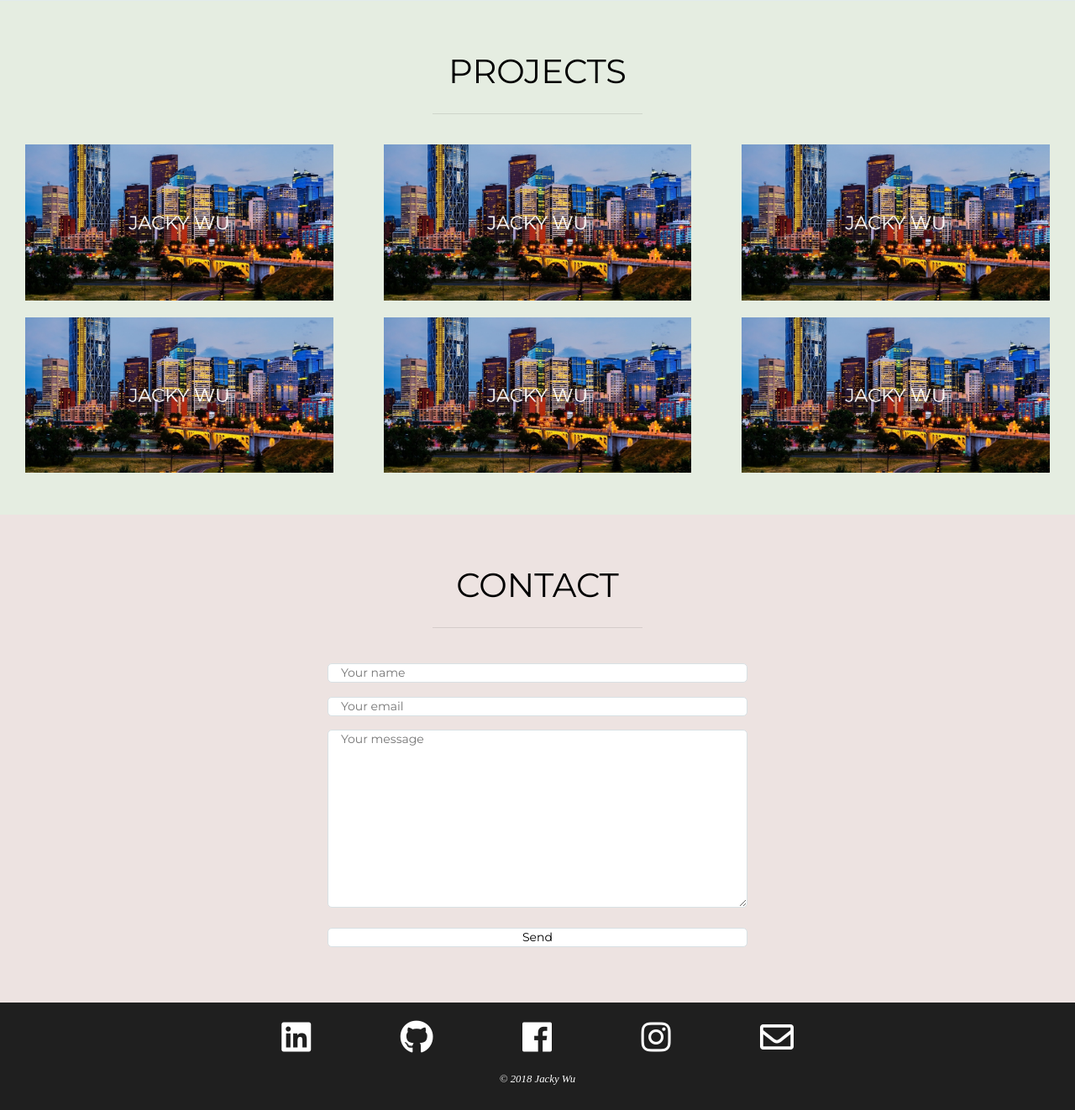
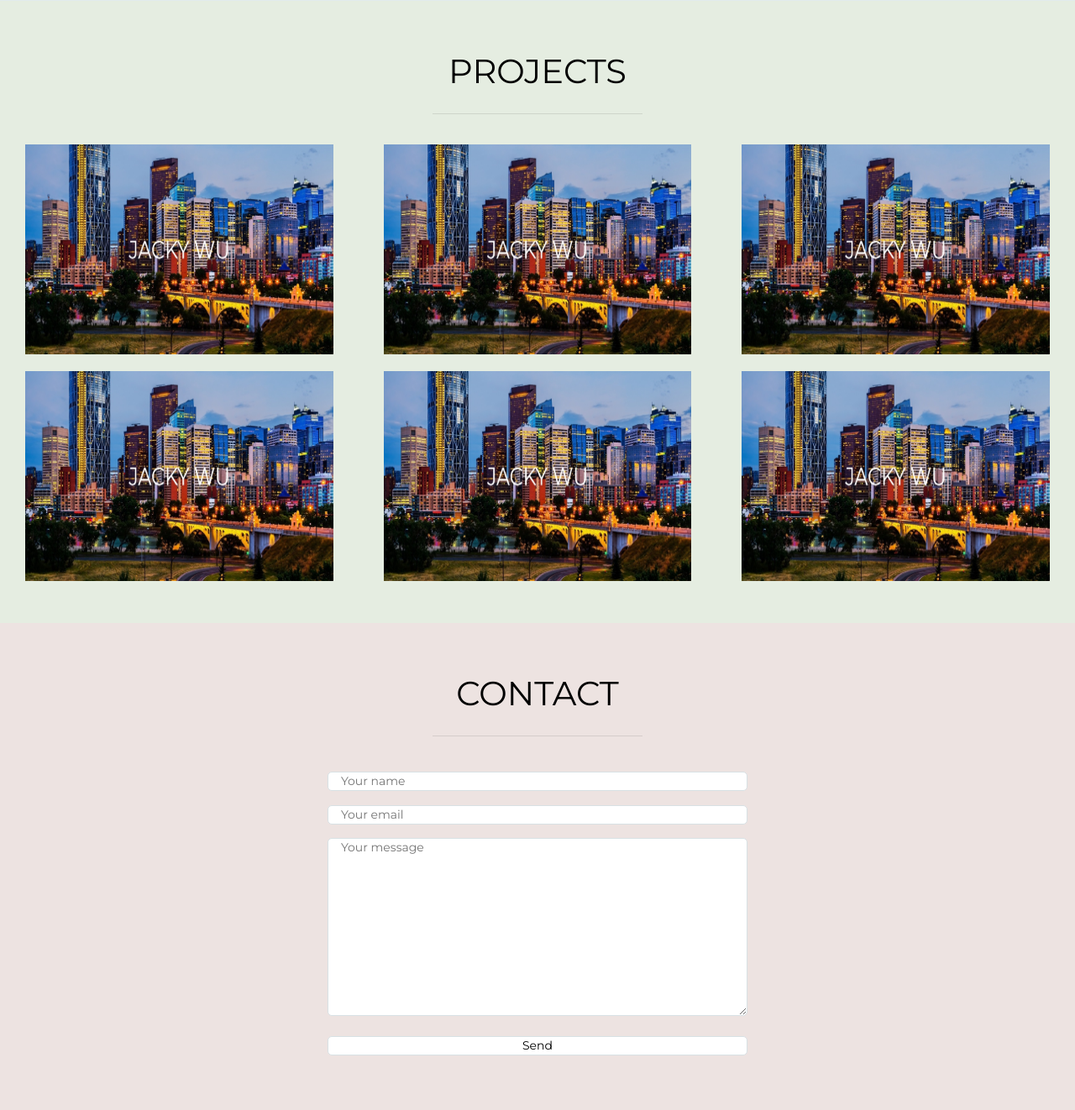
Before and after one commit to JackyJWu/jackyjwu.github.io, a PHP site: page / in a window 1280 px wide. Shown: the part 1572-2894 px from the top of the page at 84% size. Run offline with PHP 8.4, Linux system fonts and the light colour scheme; some libraries are stand-ins or nearby versions.

Commit message:
photogrid photo sizing
all photos should be the same size now.

```diff
--- a/assets/css/app.css
+++ b/assets/css/app.css
@@ -391,6 +391,8 @@ button[type="submit"]:focus {
 }
 
 .image {
+
+
   opacity: 1;
   display: block;
   width: 100%;
@@ -426,3 +428,7 @@ button[type="submit"]:focus {
   /* padding: 16px 32px; */
 
 }
+.thumbnail img {
+    height:250px;
+    width:100%;
+}
--- a/index.html
+++ b/index.html
@@ -84,7 +84,7 @@
   <div class="row">
     <!-- Use This Template for more projects -->
     <div class="col-lg-4 col-md-6 col-sm-6 pic" data-sr-id="12" style="margin-top:20px;  visibility: visible;  -webkit-transform: translateY(0) scale(1); opacity: 1;transform: translateY(0) scale(1); opacity: 1;-webkit-transition: -webkit-transform 0.7s cubic-bezier(0.6, 0.2, 0.1, 1) 0.5s, opacity 0.7s cubic-bezier(0.6, 0.2, 0.1, 1) 0.5s; transition: transform 0.7s cubic-bezier(0.6, 0.2, 0.1, 1) 0.5s, opacity 0.7s cubic-bezier(0.6, 0.2, 0.1, 1) 0.5s; ">
-      <div class="container">
+      <div class="container thumbnail">
         <a href="https://github.com/JackyJWu/jackyjwu.github.io">
         <img src="assets/lib/jweb.jpg"   class="image" style="width:100%">
         <div class="middle">
@@ -97,7 +97,7 @@
     </div>
 
     <div class="col-lg-4 col-md-6 col-sm-6 pic" data-sr-id="12" style="margin-top:20px; visibility: visible;  -webkit-transform: translateY(0) scale(1); opacity: 1;transform: translateY(0) scale(1); opacity: 1;-webkit-transition: -webkit-transform 0.7s cubic-bezier(0.6, 0.2, 0.1, 1) 0.5s, opacity 0.7s cubic-bezier(0.6, 0.2, 0.1, 1) 0.5s; transition: transform 0.7s cubic-bezier(0.6, 0.2, 0.1, 1) 0.5s, opacity 0.7s cubic-bezier(0.6, 0.2, 0.1, 1) 0.5s; ">
-      <div class="container">
+      <div class="container thumbnail">
         <a href="https://github.com/JackyJWu/jackyjwu.github.io">
         <img src="assets/lib/jweb.jpg"   class="image" style="width:100%">
         <div class="middle">
@@ -110,7 +110,20 @@
     </div>
 
     <div class="col-lg-4 col-md-6 col-sm-6 pic" data-sr-id="12" style="margin-top:20px; visibility: visible;  -webkit-transform: translateY(0) scale(1); opacity: 1;transform: translateY(0) scale(1); opacity: 1;-webkit-transition: -webkit-transform 0.7s cubic-bezier(0.6, 0.2, 0.1, 1) 0.5s, opacity 0.7s cubic-bezier(0.6, 0.2, 0.1, 1) 0.5s; transition: transform 0.7s cubic-bezier(0.6, 0.2, 0.1, 1) 0.5s, opacity 0.7s cubic-bezier(0.6, 0.2, 0.1, 1) 0.5s; ">
-      <div class="container">
+      <div class="container thumbnail">
+        <a href="https://github.com/JackyJWu/jackyjwu.github.io">
+        <img src="assets/lib/jweb.jpg"   class="image" style="width:100% ">
+        <div class="middle">
+
+          <div class="text"><a href="https://github.com/JackyJWu/jackyjwu.github.io" style="color: black; text-decoration:none;">Personal Website</a></div>
+            <div class="text" style="margin-top:10px; color:black;"><a href="https://github.com/JackyJWu/jackyjwu.github.io" style="color: black; text-decoration:none;"> Javascript, CSS, Bootstrap and HTML </a> </div>
+        </div>
+        </a>
+      </div>
+    </div>
+
+    <div class="col-lg-4 col-md-6 col-sm-6 pic" data-sr-id="12" style="margin-top:20px; visibility: visible;  -webkit-transform: translateY(0) scale(1); opacity: 1;transform: translateY(0) scale(1); opacity: 1;-webkit-transition: -webkit-transform 0.7s cubic-bezier(0.6, 0.2, 0.1, 1) 0.5s, opacity 0.7s cubic-bezier(0.6, 0.2, 0.1, 1) 0.5s; transition: transform 0.7s cubic-bezier(0.6, 0.2, 0.1, 1) 0.5s, opacity 0.7s cubic-bezier(0.6, 0.2, 0.1, 1) 0.5s; ">
+      <div class="container thumbnail">
         <a href="https://github.com/JackyJWu/jackyjwu.github.io">
         <img src="assets/lib/jweb.jpg"   class="image" style="width:100%">
         <div class="middle">
@@ -123,20 +136,7 @@
     </div>
 
     <div class="col-lg-4 col-md-6 col-sm-6 pic" data-sr-id="12" style="margin-top:20px; visibility: visible;  -webkit-transform: translateY(0) scale(1); opacity: 1;transform: translateY(0) scale(1); opacity: 1;-webkit-transition: -webkit-transform 0.7s cubic-bezier(0.6, 0.2, 0.1, 1) 0.5s, opacity 0.7s cubic-bezier(0.6, 0.2, 0.1, 1) 0.5s; transition: transform 0.7s cubic-bezier(0.6, 0.2, 0.1, 1) 0.5s, opacity 0.7s cubic-bezier(0.6, 0.2, 0.1, 1) 0.5s; ">
-      <div class="container">
-        <a href="https://github.com/JackyJWu/jackyjwu.github.io">
-        <img src="assets/lib/jweb.jpg"   class="image" style="width:100%">
-        <div class="middle">
-
-          <div class="text"><a href="https://github.com/JackyJWu/jackyjwu.github.io" style="color: black; text-decoration:none;">Personal Website</a></div>
-            <div class="text" style="margin-top:10px; color:black;"><a href="https://github.com/JackyJWu/jackyjwu.github.io" style="color: black; text-decoration:none;"> Javascript, CSS, Bootstrap and HTML </a> </div>
-        </div>
-        </a>
-      </div>
-    </div>
-
-    <div class="col-lg-4 col-md-6 col-sm-6 pic" data-sr-id="12" style="margin-top:20px; visibility: visible;  -webkit-transform: translateY(0) scale(1); opacity: 1;transform: translateY(0) scale(1); opacity: 1;-webkit-transition: -webkit-transform 0.7s cubic-bezier(0.6, 0.2, 0.1, 1) 0.5s, opacity 0.7s cubic-bezier(0.6, 0.2, 0.1, 1) 0.5s; transition: transform 0.7s cubic-bezier(0.6, 0.2, 0.1, 1) 0.5s, opacity 0.7s cubic-bezier(0.6, 0.2, 0.1, 1) 0.5s; ">
-      <div class="container">
+      <div class="container thumbnail">
         <a href="https://github.com/JackyJWu/jackyjwu.github.io">
         <img src="assets/lib/jweb.jpg"   class="image" style="width:100%">
         <div class="middle">
@@ -148,7 +148,7 @@
       </div>
     </div>
     <div class="col-lg-4 col-md-6 col-sm-6 pic" data-sr-id="12" style="margin-top:20px; visibility: visible;  -webkit-transform: translateY(0) scale(1); opacity: 1;transform: translateY(0) scale(1); opacity: 1;-webkit-transition: -webkit-transform 0.7s cubic-bezier(0.6, 0.2, 0.1, 1) 0.5s, opacity 0.7s cubic-bezier(0.6, 0.2, 0.1, 1) 0.5s; transition: transform 0.7s cubic-bezier(0.6, 0.2, 0.1, 1) 0.5s, opacity 0.7s cubic-bezier(0.6, 0.2, 0.1, 1) 0.5s; ">
-      <div class="container">
+      <div class="container thumbnail">
         <a href="https://github.com/JackyJWu/jackyjwu.github.io">
         <img src="assets/lib/jweb.jpg"   class="image" style="width:100%">
         <div class="middle">
```
